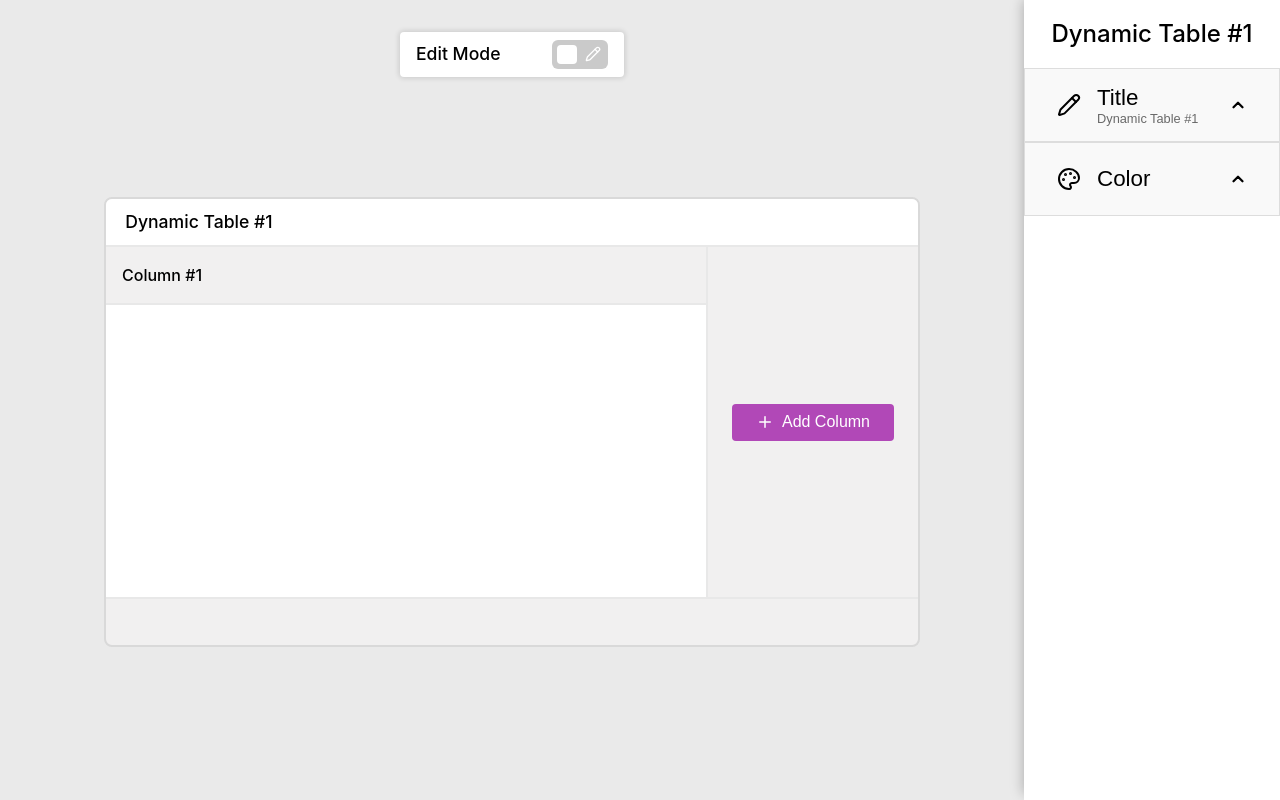
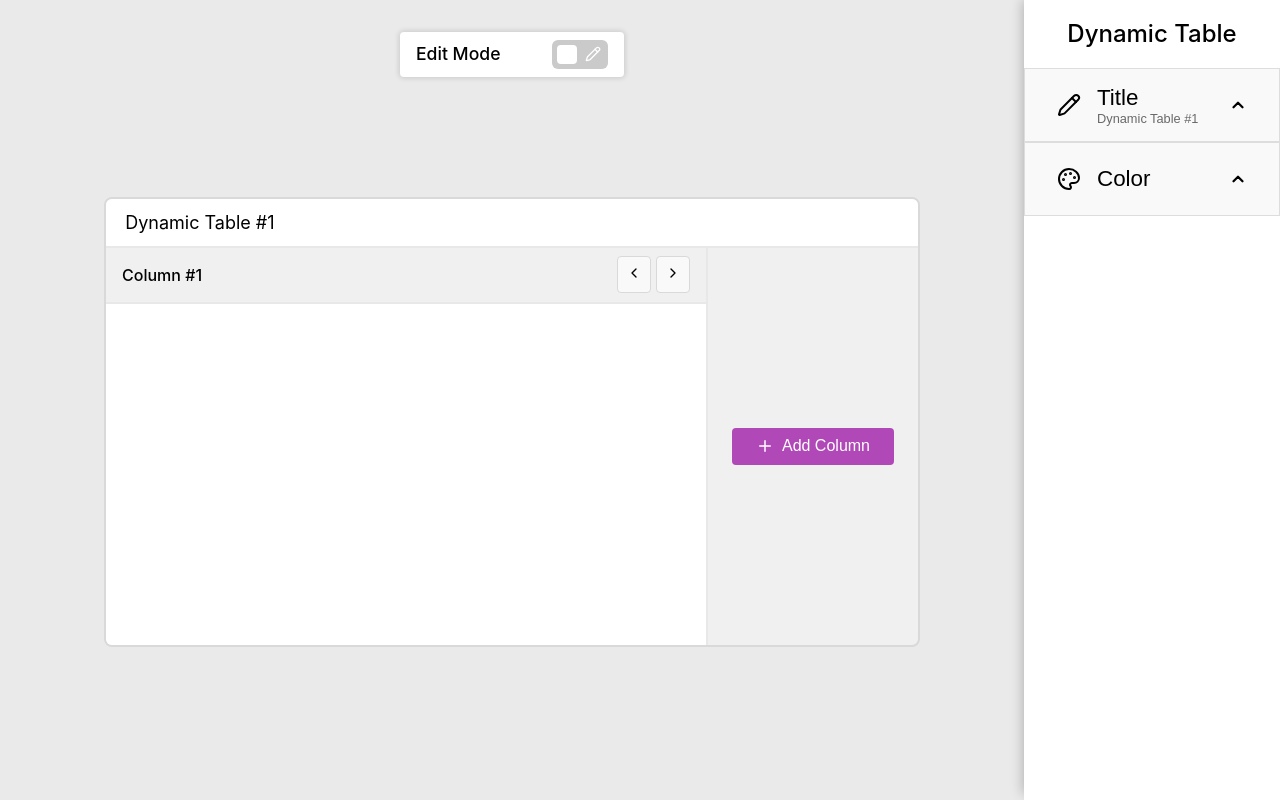
Before and after one commit to joaolucenalima/table-manager, a React (Vite) app: page / in a window 1280 px wide. Built offline with nearby package versions, Linux system fonts and the light colour scheme.

Commit message:
feat: preview table and buttons to change column position

```diff
--- a/src/App.tsx
+++ b/src/App.tsx
@@ -1,14 +1,19 @@
+import { useContext } from "react"
 import { ChangeModeMenu } from "./components/change-mode-menu"
 import { Sidebar } from "./components/sidebar/sidebar"
 import { EditTable } from "./components/table/edit-table"
+import { PreviewTable } from "./components/table/preview-table"
+import { ModeContext } from "./contexts/mode-context"
 
 function App() {
+  const { mode } = useContext(ModeContext)
+
   return (
     <>
       <section className="table_section">
         <ChangeModeMenu />
 
-        <EditTable />
+        {mode === "preview" ? <PreviewTable /> : <EditTable />}
       </section>
 
       <Sidebar />
--- a/src/components/sidebar/column-edit-sidebar.tsx
+++ b/src/components/sidebar/column-edit-sidebar.tsx
@@ -1,44 +1,41 @@
-import { AlignCenter, AlignLeft, AlignRight, MoveDiagonal, Palette, Pencil, Trash2 } from "lucide-react";
-import { Dispatch, SetStateAction, useContext } from "react";
-import { ActualSelection, ModeContext } from "../../contexts/mode-context";
+import { AlignCenter, AlignLeft, AlignRight, Eye, MoveDiagonal, Palette, Trash2 } from "lucide-react";
+import { useContext } from "react";
+import { ModeContext } from "../../contexts/mode-context";
 import { CollapsibleMenu } from "../collapsible-menu";
 import { ColorPicker } from "../color-picker";
 
-type ColumnEditSidebarProps = {
-  id: string;
-  setActualSelection: Dispatch<SetStateAction<ActualSelection>>;
-}
+export function ColumnEditSidebar() {
+  const { tableColumns, removeColumn, actualSelection } = useContext(ModeContext)
 
-export function ColumnEditSidebar({ id }: ColumnEditSidebarProps) {
-  const { tableColumns, removeColumn } = useContext(ModeContext)
+  const columnDataIndex = tableColumns.findIndex(column => column.id == actualSelection.id)
 
   return (
     <aside>
       <div id="sidebar_title">
-        <h2>{id}</h2>
+        <h2>{tableColumns[columnDataIndex].title}</h2>
 
         {tableColumns.length > 1 && (
           <button
             type="button"
             className="delete_button"
             title="Remove Column"
-            onClick={() => removeColumn(id)}
+            onClick={() => removeColumn(actualSelection.id)}
           >
             <Trash2 size={18} color="#f70a0a" />
           </button>
         )}
       </div>
 
-      <CollapsibleMenu icon={<Pencil />} title="Title">
+      <CollapsibleMenu icon={<Eye />} title="Visual">
         <div className="grid_form two_columns">
           <div className="form_field entire_row">
             <label htmlFor="column_title">Column header</label>
-            <input type="text" name="column_title" id="column_title" />
+            <input type="text" id="column_title" autoComplete="off" />
           </div>
 
           <div className="form_field">
             <label htmlFor="column_font_weight">Font Weight</label>
-            <select name="column_font_weight" id="column_font_weight">
+            <select id="column_font_weight">
               <option value="normal">Normal</option>
               <option value="bold">Bold</option>
               <option value="extra_bold">Extra Bold</option>
@@ -49,7 +46,6 @@ export function ColumnEditSidebar({ id }: ColumnEditSidebarProps) {
             <label htmlFor="column_font_size">Font Size</label>
             <input
               type="number"
-              name="column_font_size"
               id="column_font_size"
               defaultValue={16}
               min={1}
@@ -60,17 +56,17 @@ export function ColumnEditSidebar({ id }: ColumnEditSidebarProps) {
             <label htmlFor="column_text_align">Alignment</label>
             <fieldset id="column_text_align" className="alignment_fieldset">
               <label>
-                <input type="radio" name="column_text_align" value="left" defaultChecked />
+                <input type="radio" value="left" defaultChecked />
                 <AlignLeft />
               </label>
 
               <label>
-                <input type="radio" name="column_text_align" value="center" />
+                <input type="radio" value="center" />
                 <AlignCenter />
               </label>
 
               <label>
-                <input type="radio" name="column_text_align" value="right" />
+                <input type="radio" value="right" />
                 <AlignRight />
               </label>
             </fieldset>
@@ -84,7 +80,6 @@ export function ColumnEditSidebar({ id }: ColumnEditSidebarProps) {
             <label htmlFor="column_width">Width</label>
             <input
               type="number"
-              name="column_width"
               id="column_width"
               min={1}
             />
@@ -93,7 +88,7 @@ export function ColumnEditSidebar({ id }: ColumnEditSidebarProps) {
           <div className="form_field">
             <label className="one_line_field">
               <span>Fit Content</span>
-              <input type="checkbox" name="column_fit_content" />
+              <input type="checkbox" />
             </label>
           </div>
         </div>
--- a/src/components/sidebar/sidebar.tsx
+++ b/src/components/sidebar/sidebar.tsx
@@ -5,7 +5,7 @@ import "./sidebar.css";
 import { TableEditSidebar } from "./table-edit-sidebar";
 
 export function Sidebar() {
-  const { mode, actualSelection, setActualSelection } = useContext(ModeContext)
+  const { mode, actualSelection } = useContext(ModeContext)
 
   if (mode === "preview") {
     return (
@@ -21,17 +21,11 @@ export function Sidebar() {
 
   if (actualSelection.type === "table") {
     return (
-      <TableEditSidebar
-        id={actualSelection.id}
-        setActualSelection={setActualSelection}
-      />
+      <TableEditSidebar />
     )
   }
 
   return (
-    <ColumnEditSidebar
-      id={actualSelection.id}
-      setActualSelection={setActualSelection}
-    />
+    <ColumnEditSidebar />
   )
 }
--- a/src/components/sidebar/table-edit-sidebar.tsx
+++ b/src/components/sidebar/table-edit-sidebar.tsx
@@ -1,34 +1,47 @@
-import { AlignCenter, AlignLeft, AlignRight, Palette, Pencil } from "lucide-react";
-import { Dispatch, SetStateAction } from "react";
-import { ActualSelection } from "../../contexts/mode-context";
+import { Palette, Pencil } from "lucide-react";
+import { useContext } from "react";
+import { ModeContext } from "../../contexts/mode-context";
 import { CollapsibleMenu } from "../collapsible-menu";
 import { ColorPicker } from "../color-picker";
 
-type TableEditSidebarProps = {
-  id: string;
-  setActualSelection: Dispatch<SetStateAction<ActualSelection>>;
-}
+export function TableEditSidebar() {
+  const { tableConfiguration, setTableConfiguration } = useContext(ModeContext)
 
-export function TableEditSidebar({ id }: TableEditSidebarProps) {
+  const handleChange = (e: React.ChangeEvent<HTMLInputElement | HTMLSelectElement>, field: string) => {
+    setTableConfiguration((prev) => ({
+      ...prev,
+      [field]: e.target.value
+    }))
+  }
+
   return (
     <aside>
       <div id="sidebar_title">
-        <h2>{id ? id : "Dynamic Table"}</h2>
+        <h2>Dynamic Table</h2>
       </div>
 
-      <CollapsibleMenu icon={<Pencil />} title="Title" subtitle={id}>
+      <CollapsibleMenu icon={<Pencil />} title="Title" subtitle={tableConfiguration.title}>
         <div className="grid_form two_columns">
           <div className="form_field entire_row">
             <label htmlFor="table_title">Title</label>
-            <input type="text" name="table_title" id="table_title" />
+            <input
+              type="text"
+              id="table_title"
+              onChange={(e) => handleChange(e, "title")}
+              defaultValue={tableConfiguration.title}
+            />
           </div>
 
           <div className="form_field">
             <label htmlFor="table_title_font_weight">Font Weight</label>
-            <select name="table_title_font_weight" id="table_title_font_weight">
-              <option value="normal">Normal</option>
-              <option value="bold">Bold</option>
-              <option value="extra_bold">Extra Bold</option>
+            <select
+              id="table_title_font_weight"
+              defaultValue={tableConfiguration.titleFontWeight}
+              onChange={(e) => handleChange(e, "titleFontWeight")}
+            >
+              <option value="400">Normal</option>
+              <option value="700">Bold</option>
+              <option value="800">Extra Bold</option>
             </select>
           </div>
 
@@ -36,31 +49,11 @@ export function TableEditSidebar({ id }: TableEditSidebarProps) {
             <label htmlFor="table_title_font_size">Font Size</label>
             <input
               type="number"
-              name="table_title_font_size"
               id="table_title_font_size"
-              defaultValue={16}
+              defaultValue={tableConfiguration.titleFontSize}
               min={1}
+              onChange={(e) => handleChange(e, "titleFontSize")}
             />
-          </div>
-
-          <div className="form_field">
-            <label htmlFor="table_title_text_align">Alignment</label>
-            <fieldset id="table_title_text_align" className="alignment_fieldset">
-              <label>
-                <input type="radio" name="table_title_text_align" value="left" defaultChecked />
-                <AlignLeft />
-              </label>
-
-              <label>
-                <input type="radio" name="table_title_text_align" value="center" />
-                <AlignCenter />
-              </label>
-
-              <label>
-                <input type="radio" name="table_title_text_align" value="right" />
-                <AlignRight />
-              </label>
-            </fieldset>
           </div>
         </div>
       </CollapsibleMenu>
@@ -69,8 +62,6 @@ export function TableEditSidebar({ id }: TableEditSidebarProps) {
         <div className="grid_form three_columns">
           <ColorPicker label="Header" id="table_header_color" />
           <ColorPicker label="Background" id="table_background_color" />
-          <ColorPicker label="Footer" id="table_footer_color" />
-          <ColorPicker label="Border" id="table_border_color" />
           <ColorPicker label="Alternate" id="table_alternate_color" />
         </div>
       </CollapsibleMenu>
--- a/src/components/table/edit-table-column.tsx
+++ b/src/components/table/edit-table-column.tsx
@@ -1,18 +1,39 @@
+import { ChevronLeft, ChevronRight } from "lucide-react";
+import { TableColumn } from "../../contexts/mode-context";
+
 type EditTableColumnProps = {
   onFocus: (e: React.FocusEvent<HTMLDivElement>) => void,
-  id: string
+  column: TableColumn
 };
 
-export function EditTableColumn({ onFocus, id }: EditTableColumnProps) {
+export function EditTableColumn({ onFocus, column }: EditTableColumnProps) {
   return (
-    <div className="edit_table_column" tabIndex={1} onFocus={onFocus} id={id}>
+    <div
+      className="edit_table_column"
+      tabIndex={1}
+      onFocus={onFocus}
+      id={column.id.toString()}
+    >
       <div className="column_header">
-        <span className="column_title">{id}</span>
+        <span className="column_title"
+          style={{
+
+          }}>
+          {column.title}
+        </span>
+
+        <div className="column_actions">
+          <button className="move_column_button">
+            <ChevronLeft size={16} />
+          </button>
+
+          <button className="move_column_button">
+            <ChevronRight size={16} />
+          </button>
+        </div>
       </div>
 
-      <div className="column_content">
-
-      </div>
+      <div className="column_content"></div>
 
       <span className="selected_column_mask"></span>
     </div>
--- a/src/components/table/edit-table.tsx
+++ b/src/components/table/edit-table.tsx
@@ -2,10 +2,10 @@ import { Plus } from "lucide-react"
 import { useContext } from "react"
 import { ModeContext } from "../../contexts/mode-context"
 import { EditTableColumn } from "./edit-table-column"
-import "./edit-table.css"
+import "./table.css"
 
 export function EditTable() {
-  const { setActualSelection, tableColumns, addColumn } = useContext(ModeContext)
+  const { setActualSelection, tableColumns, addColumn, tableConfiguration } = useContext(ModeContext)
 
   function handleChangeFocus(e: React.FocusEvent<HTMLDivElement>) {
     const focusedElement = document.querySelector(".focused")
@@ -19,25 +19,30 @@ export function EditTable() {
     if (e.target.classList.contains("table_header")) {
       setActualSelection({
         type: "table",
-        id: ""
+        id: null
       })
     } else {
       setActualSelection({
         type: "column",
-        id: e.target.id
+        id: Number(e.target.id)
       })
     }
   }
 
   return (
     <div className="table_container">
-      <div className="table_header" tabIndex={1} onFocus={handleChangeFocus}>
-        <span>Dynamic Table #1</span>
+      <div className="table_header" tabIndex={1} onFocus={handleChangeFocus}
+        style={{
+          fontSize: `${tableConfiguration.titleFontSize || 18}px`,
+          fontWeight: tableConfiguration.titleFontWeight
+        }}
+      >
+        {tableConfiguration.title}
       </div>
 
       <div className="table_content">
         {tableColumns.map(column => (
-          <EditTableColumn onFocus={handleChangeFocus} id={column.id} key={column.id} />
+          <EditTableColumn onFocus={handleChangeFocus} column={column} key={column.id} />
         ))}
       </div>
 
@@ -47,9 +52,6 @@ export function EditTable() {
           Add Column
         </button>
       </div>
-
-      <div className="table_footer">
-      </div>
     </div>
   )
 }
--- /dev/null
+++ b/src/components/table/preview-table.tsx
@@ -0,0 +1,35 @@
+import { useContext } from "react"
+import { ModeContext } from "../../contexts/mode-context"
+import "./table.css"
+
+export function PreviewTable() {
+  const { tableColumns, tableConfiguration } = useContext(ModeContext)
+
+  return (
+    <div className="table_container">
+      <div
+        className="table_header"
+        style={{
+          fontSize: `${tableConfiguration.titleFontSize || 18}px`,
+          fontWeight: tableConfiguration.titleFontWeight
+        }}
+      >
+        {tableConfiguration.title}
+      </div>
+
+      <div className="table_content">
+        {tableColumns.map(column => (
+          <div className="preview_table_column">
+            <div className="column_header">
+              <span className="column_title">
+                {column.title}
+              </span>
+            </div>
+
+            <div className="column_content"></div>
+          </div>
+        ))}
+      </div>
+    </div>
+  )
+}
--- a/src/components/table/edit-table.css
+++ b/src/components/table/table.css
@@ -1,5 +1,6 @@
 .table_container {
   width: 85%;
+  min-width: 550px;
   height: 450px;
   background-color: #F1F0F0;
   border: 2px solid #D9D9D9;
@@ -7,8 +8,8 @@
   overflow: hidden;
 
   display: grid;
-  grid-template-columns: 1fr max-content;
-  grid-template-rows: max-content 1fr max-content;
+  grid-template-columns: 1fr auto;
+  grid-template-rows: auto 1fr;
 }
 
 .table_container:has(.table_header.focused) {
@@ -16,15 +17,11 @@
 }
 
 .table_header {
+  min-height: 3rem;
   grid-column: 1 / 3;
   background-color: #fff;
   padding: 0.6rem 1.2rem;
   border-bottom: 2px solid #E8E8E8;
-
-  span {
-    font-weight: 500;
-    font-size: 1.1rem;
-  }
 }
 
 .table_header:focus {
@@ -36,6 +33,16 @@
   overflow: auto;
 
   display: flex;
+}
+
+.preview_table_column {
+  flex: 1;
+  display: flex;
+  flex-direction: column;
+
+  &:not(:last-child) {
+    border-right: 2px solid #E8E8E8;
+  }
 }
 
 .edit_table_column {
@@ -62,9 +69,16 @@
   height: 100%;
   background-color: transparent;
   transition: background-color 0.1s;
+  z-index: 5;
 }
 
 .column_header {
+  display: flex;
+  align-items: center;
+  justify-content: space-between;
+  gap: 0.8rem;
+  height: 3.5rem;
+  min-width: max-content;
   padding: 1rem;
   border-bottom: 2px solid #E8E8E8;
 }
@@ -72,6 +86,7 @@
 .column_title {
   font-weight: 500;
   font-size: 1rem;
+  z-index: 10;
 }
 
 .column_content {
@@ -79,11 +94,32 @@
   background-color: #fff;
 }
 
+.column_actions {
+  display: flex;
+  align-items: center;
+  gap: 0.3rem;
+  z-index: 10;
+}
+
+.move_column_button {
+  padding: 0.5rem;
+  background-color: #F9F9F9;
+  border: 1px solid #D9D9D9;
+  border-radius: 4px;
+  transition: all 0.2s;
+  cursor: pointer;
+
+  &:hover {
+    background-color: #f3f3f3;
+  }
+}
+
 .add_new_column {
   display: flex;
   align-items: center;
   justify-content: center;
   height: 100%;
+  width: max-content;
   padding: 1.5rem;
 }
 
@@ -106,14 +142,3 @@
     background-color: #A13DA3;
   }
 }
-
-.table_footer {
-  grid-column: 1 / 3;
-  padding: 0.6rem 1.2rem;
-  border-top: 2px solid #E8E8E8;
-  min-height: 3rem;
-
-  span {
-    font-size: 1.1rem;
-  }
-}
--- a/src/contexts/mode-context.tsx
+++ b/src/contexts/mode-context.tsx
@@ -1,8 +1,21 @@
 import { ReactNode, createContext, useState } from "react";
 
-export type ActualSelection = {
-  id: string,
-  type: "table" | "column"
+export type ActualSelection =
+  | { type: "table"; id: null }
+  | { type: "column"; id: number };
+
+export type TableConfiguration = {
+  title: string;
+  titleFontWeight: string;
+  titleFontSize: number;
+}
+
+export type TableColumn = {
+  id: number;
+  title: string;
+  fontWeight: string;
+  fontSize: number;
+  textAlign: string;
 }
 
 type ModeContextData = {
@@ -10,14 +23,11 @@ type ModeContextData = {
   actualSelection: ActualSelection;
   setActualSelection: React.Dispatch<React.SetStateAction<ActualSelection>>
   changeMode: () => void;
-  tableColumns: {
-    id: string;
-    fontWeight: string;
-    fontSize: number;
-    textAlign: string;
-  }[];
+  tableConfiguration: TableConfiguration;
+  setTableConfiguration: React.Dispatch<React.SetStateAction<TableConfiguration>>;
+  tableColumns: TableColumn[];
   addColumn: () => void;
-  removeColumn: (id: string) => void;
+  removeColumn: (id: number) => void;
 }
 
 type ModeProviderProps = {
@@ -29,24 +39,34 @@ export const ModeContext = createContext({} as ModeContextData);
 export function ModeProvider({ children }: ModeProviderProps) {
   const [mode, setMode] = useState<"edit" | "preview">("edit");
   const [actualSelection, setActualSelection] = useState<ActualSelection>({
-    id: "Dynamic Table #1",
+    id: null,
     type: "table"
   });
 
-  const [tableColumns, setTableColumns] = useState([
+  const [tableConfiguration, setTableConfiguration] = useState<TableConfiguration>({
+    title: "Dynamic Table #1",
+    titleFontWeight: "400",
+    titleFontSize: 18
+  });
+
+  const [tableColumns, setTableColumns] = useState<TableColumn[]>([
     {
-      id: "Column #1",
-      fontWeight: "normal",
+      id: 1,
+      title: "Column #1",
+      fontWeight: "400",
       fontSize: 16,
       textAlign: "left"
     }
   ])
 
   function addColumn() {
+    const nextId = tableColumns.reduce((acc, column) => Math.max(acc, column.id), 0) + 1
+
     setTableColumns([
       ...tableColumns,
       {
-        id: `Column #${tableColumns.length + 1}`,
+        id: nextId,
+        title: `Column #${nextId}`,
         fontWeight: "normal",
         fontSize: 16,
         textAlign: "left"
@@ -54,7 +74,7 @@ export function ModeProvider({ children }: ModeProviderProps) {
     ])
   }
 
-  function removeColumn(id: string) {
+  function removeColumn(id: number) {
     const columnIndex = tableColumns.findIndex(column => column.id === id)
 
     if (columnIndex === -1 || tableColumns.length === 1) {
@@ -70,7 +90,7 @@ export function ModeProvider({ children }: ModeProviderProps) {
       type: "column"
     })
 
-    document.getElementById(newSelectionId)?.classList.add("focused")
+    document.getElementById(newSelectionId.toString())?.classList.add("focused")
   }
 
   function changeMode() {
@@ -84,6 +104,8 @@ export function ModeProvider({ children }: ModeProviderProps) {
         changeMode,
         actualSelection,
         setActualSelection,
+        tableConfiguration,
+        setTableConfiguration,
         tableColumns,
         addColumn,
         removeColumn
```
